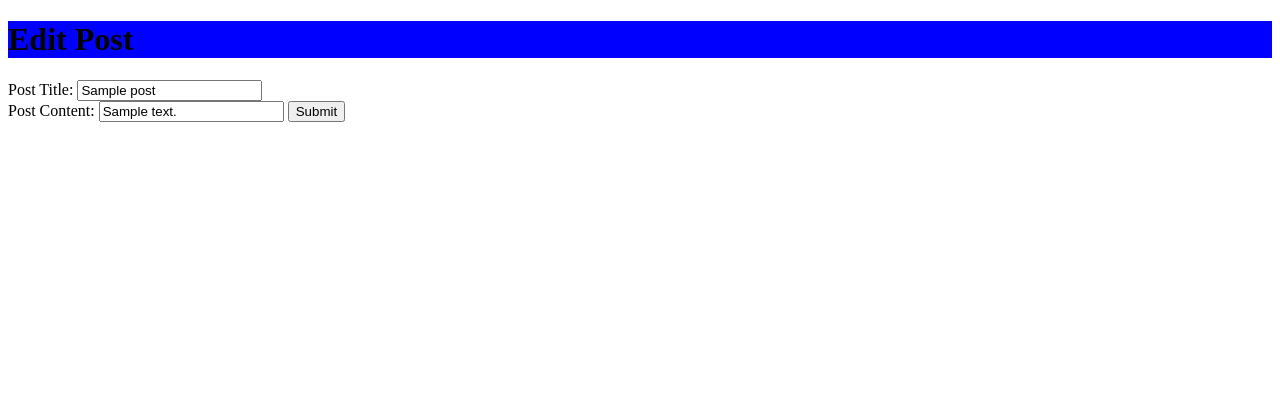
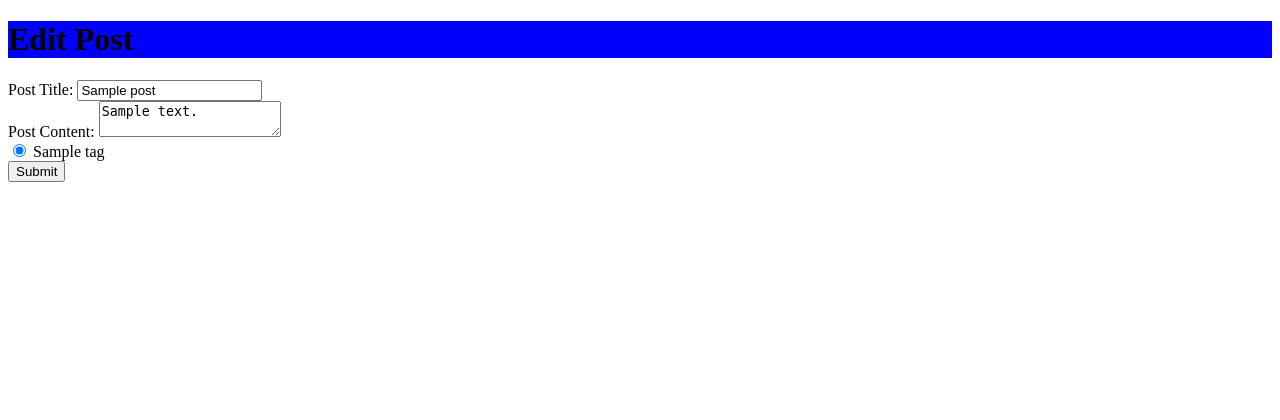
Before and after one commit to BernardN38/flask-blogly, a Flask app: page /posts/1/edit in a window 1280 px wide. Shown: the top 420 px of the page. Run offline with Flask 2, Linux system fonts and the light colour scheme; tables that the repository leaves empty hold one stand-in row (values such as "Sample post").

Commit message:
Add files via upload

```diff
--- a/app.py
+++ b/app.py
@@ -1,8 +1,9 @@
 """Blogly application."""
 
 from flask import Flask,render_template, redirect,request
-from models import db, connect_db, pg_user, pg_pwd, User,Post
+from models import db, connect_db, pg_user, pg_pwd, User,Post,Tag,Post_tag
 from flask_debugtoolbar import DebugToolbarExtension
+import sys
 
 app = Flask(__name__)
 app.config['SQLALCHEMY_DATABASE_URI'] = "postgresql://{username}:{password}@localhost:5432/blogly_db".format(username=pg_user, password=pg_pwd)
@@ -11,7 +12,7 @@ app.config['SQLALCHEMY_DATABASE_URI'] = "postgresql://{username}:{password}@loca
 app.config['SQLALCHEMY_TRACK_MODIFICATIONS'] = False
 app.config['SQLALCHEMY_ECHO'] = True
 app.config['SECRET_KEY'] = 'welcomehomesir'
-app.config['DEBUG_TB_INTERCEPT_REDIRECTS']=False
+app.config['DEBUG_TB_INTERCEPT_REDIRECTS']=True
 debug = DebugToolbarExtension(app)
 
 connect_db(app)
@@ -82,13 +83,20 @@ def new_post_add(user_id):
 @app.route('/posts/<post_id>/edit')
 def post_edit_form(post_id):
     post = Post.query.get(post_id)
-    return render_template('edit_post.html',post=post)
+    all_tags = list(Tag.query.all())
+    for tag in post.tags:
+        all_tags.remove(tag)
+    return render_template('edit_post.html',post=post, tags=post.tags, all_tags=all_tags,)
 
 @app.route('/posts/<post_id>/edit', methods=['POST'])
 def edit_form_handle(post_id):
     post = Post.query.get(post_id)
     post.title = request.form.get('title')
     post.content = request.form.get('content')
+    all_tags = Tag.query.all()
+    for tag in all_tags:
+        if request.form.get(tag.name) == 'on':
+            post.tags.append(Tag.query.filter_by(name=tag.name).one())
     db.session.add(post)
     db.session.commit()
     return redirect('/')
@@ -100,3 +108,14 @@ def delete_post(post_id):
     db.session.delete(post)
     db.session.commit()
     return redirect('/')
+
+
+@app.route('/tags')
+def show_tags():
+    tags = Tag.query.all()
+    return render_template('tags.html', tags=tags)
+
+
+@app.route('/tags/<tag_id>')
+def show_tag_details(tag_id):
+    return render_template('tag_details.html')
--- /dev/null
+++ b/static/new_post.css
@@ -0,0 +1,4 @@
+#tags {
+    display: flex;
+    flex-direction: column;
+}
--- a/templates/edit_post.html
+++ b/templates/edit_post.html
@@ -11,7 +11,21 @@
         <input type="text" name="title" id="title" value="{{post.title}}">
         <br>
         <label for="content">Post Content:</label>
-        <input type="text" name="content" id="content" value="{{post.content}}">
+        <textarea type="text" name="content" id="content" value="{{post.content}}">{{post.content}}</textarea>
+        <div id='tags'>
+            {% for tag in tags %}
+            <div>
+                <input type="radio" name='{{tag.name}}' id='{{tag.name}}' checked>
+                <label for="{{tag.name}}">{{tag.name.capitalize()}}</label>
+            </div>
+            {% endfor %}
+            {% for tag in all_tags %}
+            <div>
+                <input type="radio" name='{{tag.name}}' id='{{tag.name}}' >
+                <label for="{{tag.name}}">{{tag.name.capitalize()}}</label>
+            </div>
+            {% endfor %}
         <button>Submit</button>
+
     </form>
 {% endblock %}
```
Also changed, not shown: models.py (+22 -1 lines), static/user_details.css (+8 -0 lines), templates/new_post.html (+23 -1 lines), templates/tag_details.html (added, +8 -0 lines), templates/tags.html (added, +14 -0 lines), templates/user_details.html (+6 -1 lines).
